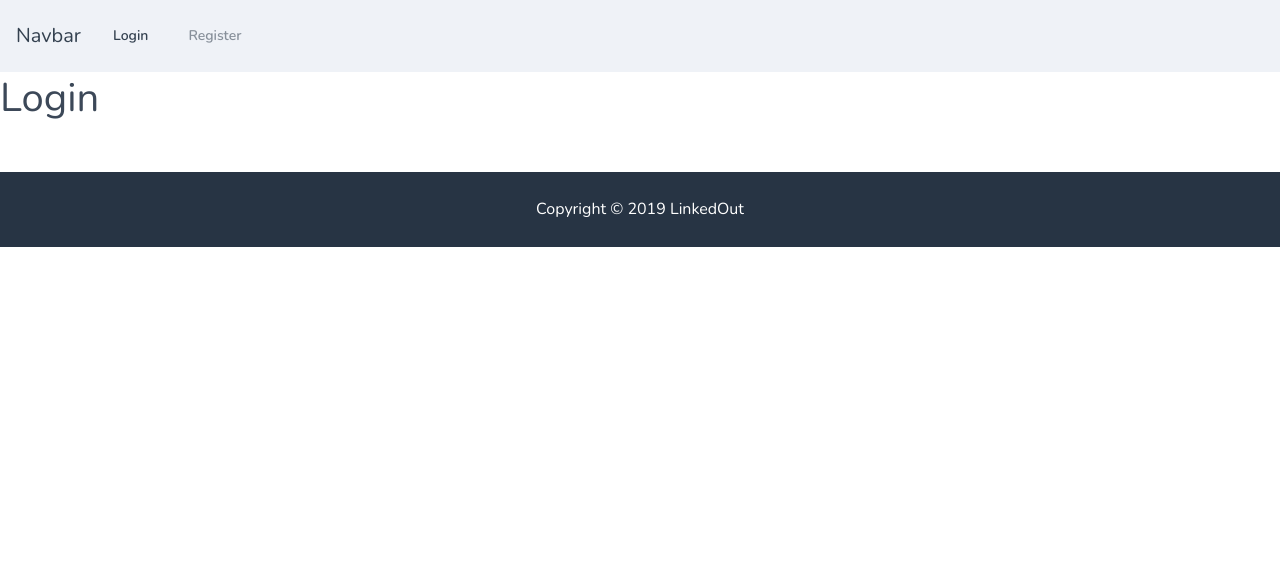
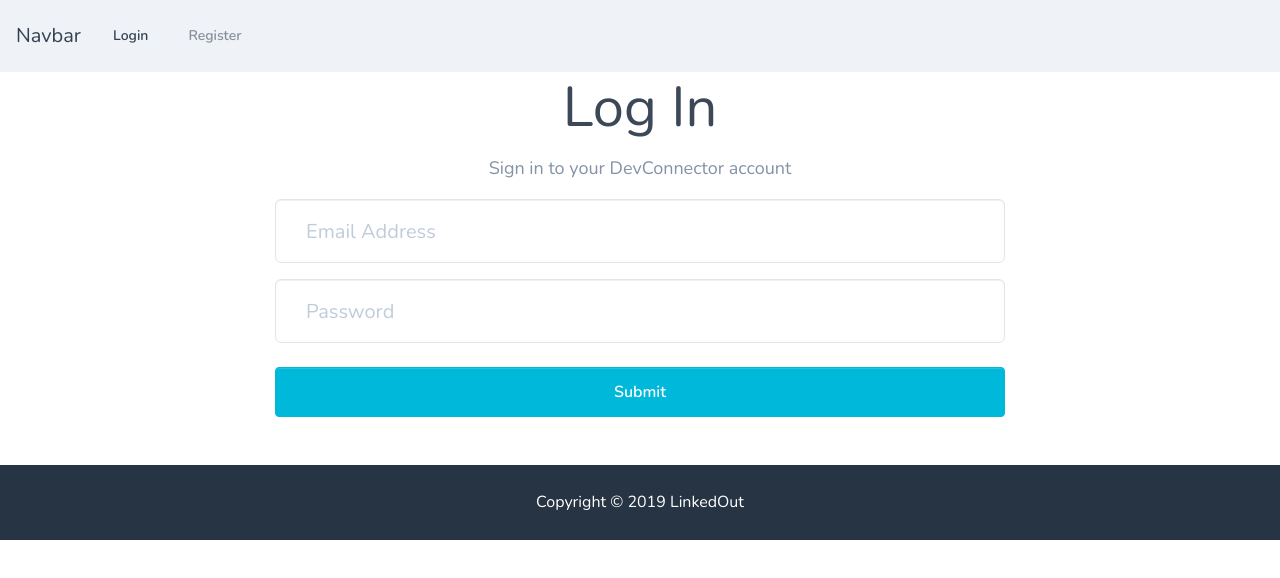
Before and after one commit to StevieSiren/SimpleLinkedIn, a React (Create React App) app in the folder client/: page /login in a window 1280 px wide. Shown: the top 578 px of the page. Built offline with nearby package versions, Linux system fonts and the light colour scheme.

Commit message:
Connected register form to backend. Confirmed working.

```diff
--- a/client/package.json
+++ b/client/package.json
@@ -3,6 +3,7 @@
   "version": "0.1.0",
   "private": true,
   "dependencies": {
+    "axios": "^0.18.0",
     "react": "^16.8.6",
     "react-dom": "^16.8.6",
     "react-router-dom": "^5.0.0",
--- a/client/src/components/auth/Login.js
+++ b/client/src/components/auth/Login.js
@@ -1,10 +1,55 @@
 import React, { Component } from 'react';
 
 class Login extends Component {
+    constructor() {
+        super();
+        this.state = {
+            name: '',
+            email: '',
+            errors: {}
+        };
+
+        this.onChange = this.onChange.bind(this);
+        this.onSubmit = this.onSubmit.bind(this);
+    };
+
+    onChange(e) {
+        this.setState({
+            [e.target.name]: e.target.value
+        });
+    }
+
+    onSubmit(e) {
+        e.preventDefault();
+
+        const user = {
+            email: this.state.email,
+            password: this.state.password
+        };
+
+        console.log(user);
+    }
+
   render() {
     return (
-      <div>
-        <h1>Login</h1>
+        <div className="login">
+        <div className="container">
+          <div className="row">
+            <div className="col-md-8 m-auto">
+              <h1 className="display-4 text-center">Log In</h1>
+              <p className="lead text-center">Sign in to your DevConnector account</p>
+              <form onSubmit={this.onSubmit}>
+                <div className="form-group">
+                  <input type="email" className="form-control form-control-lg" placeholder="Email Address" name="email" value={this.state.email} onChange={this.onChange} />
+                </div>
+                <div className="form-group">
+                  <input type="password" className="form-control form-control-lg" placeholder="Password" name="password" value={this.state.password} onChange={this.onChange} />
+                </div>
+                <input type="submit" className="btn btn-info btn-block mt-4" />
+              </form>
+            </div>
+          </div>
+        </div>
       </div>
     )
   }
--- a/client/src/components/auth/Register.js
+++ b/client/src/components/auth/Register.js
@@ -1,4 +1,6 @@
 import React, { Component } from 'react';
+
+import axios from 'axios';
 
 class Register extends Component {
     constructor() {
@@ -31,32 +33,34 @@
             password2: this.state.password2
         };
 
-        console.log(newUser);
+        axios.post('/api/users/register', newUser)
+            .then(res => console.log(res.data))
+            .catch(err => console.log(err));
     }
 
   render() {
     return (
-        <div class="register">
-        <div class="container">
-          <div class="row">
-            <div class="col-md-8 m-auto">
-              <h1 class="display-4 text-center">Sign Up</h1>
-              <p class="lead text-center">Create your DevConnector account</p>
+        <div className="register">
+        <div className="container">
+          <div className="row">
+            <div className="col-md-8 m-auto">
+              <h1 className="display-4 text-center">Sign Up</h1>
+              <p className="lead text-center">Create your DevConnector account</p>
               <form onSubmit={this.onSubmit}>
-                <div class="form-group">
-                  <input type="text" class="form-control form-control-lg" placeholder="Name" name="name" value={this.state.name} onChange={this.onChange}/>
+                <div className="form-group">
+                  <input type="text" className="form-control form-control-lg" placeholder="Name" name="name" value={this.state.name} onChange={this.onChange}/>
                 </div>
-                <div class="form-group">
-                  <input type="email" class="form-control form-control-lg" placeholder="Email Address" value={this.state.email} name="email" onChange={this.onChange} />
-                  <small className="form-text text-muted">This site uses Gravatar so if you want a profile image, use a Gravatar email</small>
+                <div className="form-group">
+                  <input type="email" className="form-control form-control-lg" placeholder="Email Address" value={this.state.email} name="email" onChange={this.onChange} />
+                  <small classNameName="form-text text-muted">This site uses Gravatar so if you want a profile image, use a Gravatar email</small>
                 </div>
-                <div class="form-group">
-                  <input type="password" class="form-control form-control-lg" placeholder="Password" name="password" value={this.state.password} onChange={this.onChange} />
+                <div className="form-group">
+                  <input type="password" className="form-control form-control-lg" placeholder="Password" name="password" value={this.state.password} onChange={this.onChange} />
                 </div>
-                <div class="form-group">
-                  <input type="password" class="form-control form-control-lg" placeholder="Confirm Password" name="password2" value={this.state.password2} onChange={this.onChange} />
+                <div className="form-group">
+                  <input type="password" className="form-control form-control-lg" placeholder="Confirm Password" name="password2" value={this.state.password2} onChange={this.onChange} />
                 </div>
-                <input type="submit" class="btn btn-info btn-block mt-4" />
+                <input type="submit" className="btn btn-info btn-block mt-4" />
               </form>
             </div>
           </div>
```
Also changed, not shown: 2 other files (tests, documents, lock files or other folders).
